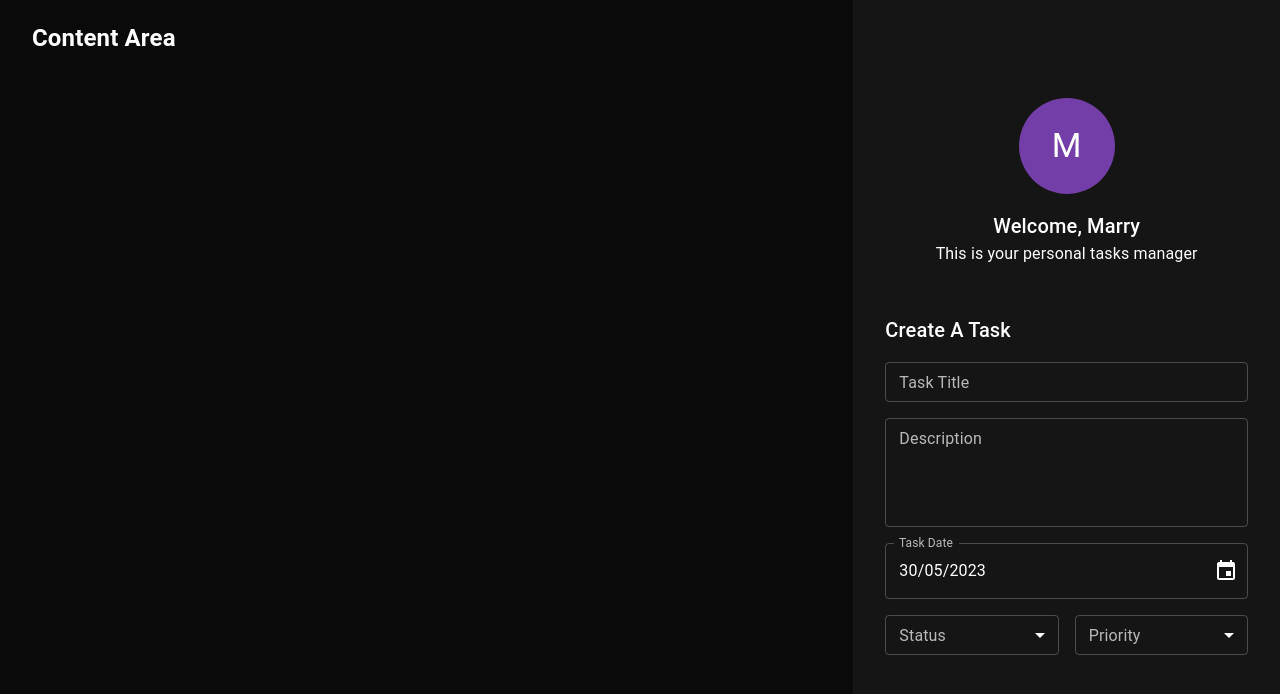
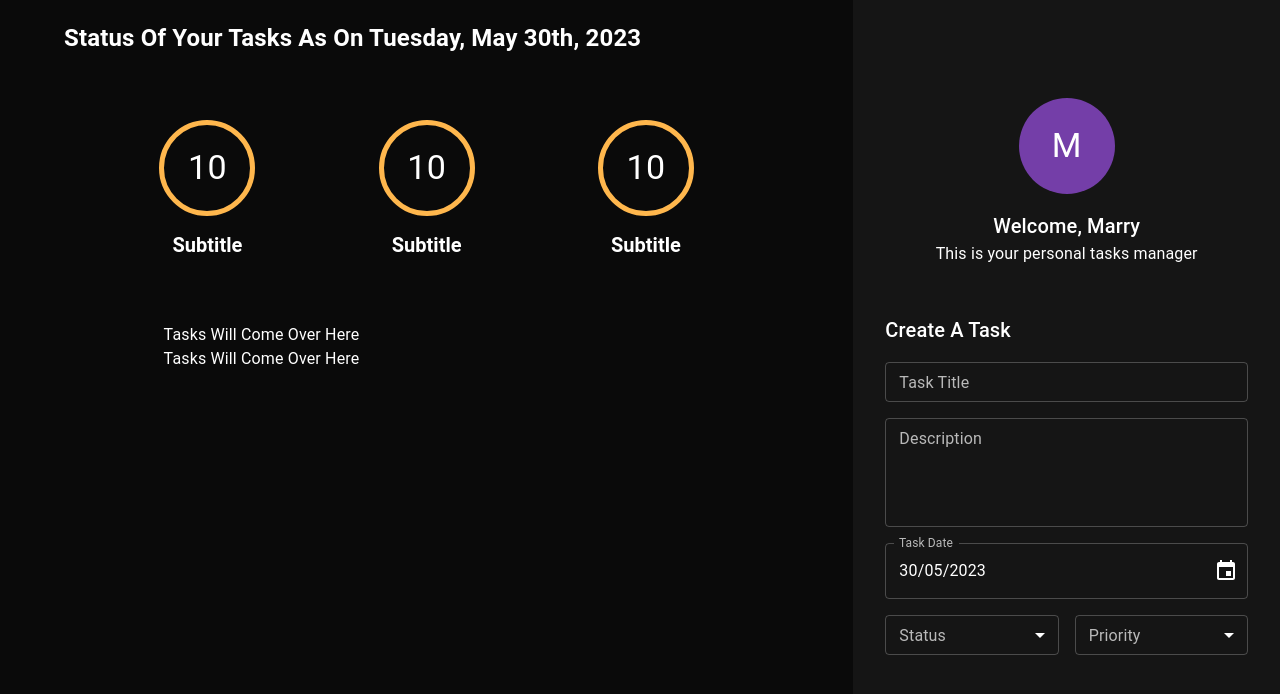
Before and after one commit to ayushCode27/todo-react-ts, a React (Create React App) app: page / in a window 1280 px wide. Shown: the top 694 px of the page. Built offline with nearby package versions, Linux system fonts and the light colour scheme.

Commit message:
add task-area and tak-counter layout and styles

```diff
--- a/src/components/TaskArea/index.tsx
+++ b/src/components/TaskArea/index.tsx
@@ -1,11 +1,48 @@
-import { Grid } from '@mui/material';
 import React, { FC, ReactElement } from 'react';
+import { Grid, Box } from '@mui/material';
+import { format } from 'date-fns';
+import TaskCounter from '../TaskCounter';
 
 const TaskArea: FC = (): ReactElement => {
   return (
     <Grid item md={8} px={4}>
-      <h2>Content Area</h2>
+    <Box mb={8} px={4}>
+      <h2>
+        Status Of Your Tasks As On{' '}
+        {format(new Date(), 'PPPP')}
+      </h2>
+    </Box>
+    <Grid
+      container
+      display="flex"
+      justifyContent="center"
+    >
+      <Grid
+        item
+        display="flex"
+        flexDirection="row"
+        justifyContent="space-around"
+        alignItems="center"
+        md={10}
+        xs={12}
+        mb={8}
+      >
+        <TaskCounter/>
+        <TaskCounter/>
+        <TaskCounter/>
+      </Grid>
+      <Grid
+        item
+        display="flex"
+        flexDirection="column"
+        xs={10}
+        md={8}
+      >
+        <Box>Tasks Will Come Over Here</Box>
+        <Box>Tasks Will Come Over Here</Box>
+      </Grid>
     </Grid>
+  </Grid>
   );
 };
 
--- /dev/null
+++ b/src/components/TaskCounter/index.tsx
@@ -0,0 +1,40 @@
+import { Box, Typography, Avatar } from '@mui/material';
+import React, { FC, ReactElement } from 'react';
+
+const TaskCounter: FC = (): ReactElement => {
+  return (
+    <>
+      <Box
+        display='flex'
+        flexDirection='column'
+        justifyContent='center'
+        alignItems='center'
+      >
+        <Avatar
+          sx={{
+            backgroundColor: 'transparent',
+            border: '5px solid',
+            width: '96px',
+            height: '96px',
+            marginBottom: '16px',
+            borderColor: 'warning.light',
+          }}
+        >
+          <Typography color='#ffffff' variant='h4'>
+            10
+          </Typography>
+        </Avatar>
+        <Typography
+          color='#ffffff'
+          fontWeight='bold'
+          fontSize='20px'
+          variant='h5'
+        >
+          Subtitle
+        </Typography>
+      </Box>
+    </>
+  );
+};
+
+export default TaskCounter;
--- /dev/null
+++ b/src/components/TaskCounter/interfaces/ITaskCounter.ts
@@ -0,0 +1,3 @@
+export interface ITaskCounter {
+
+}
```
